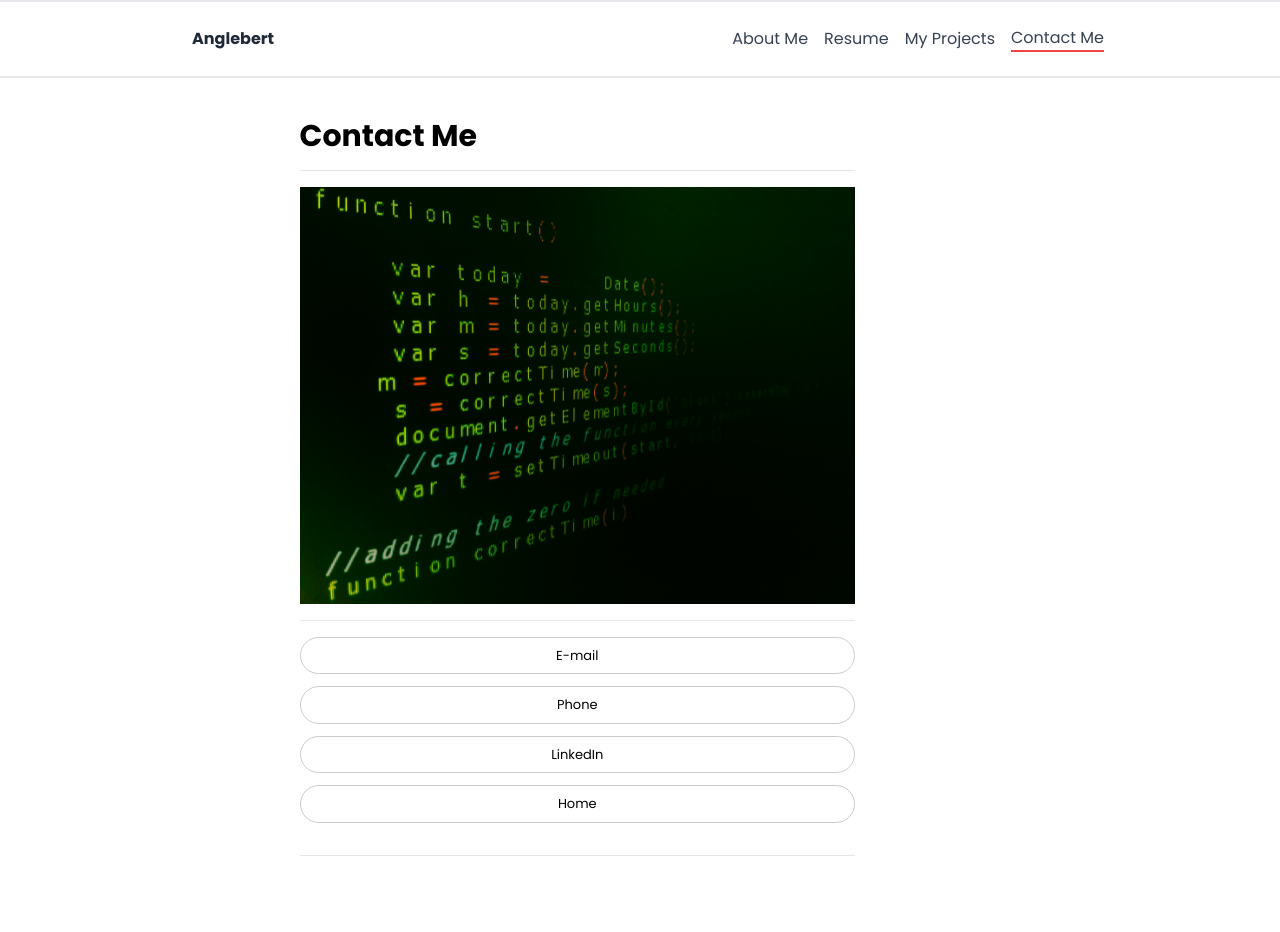
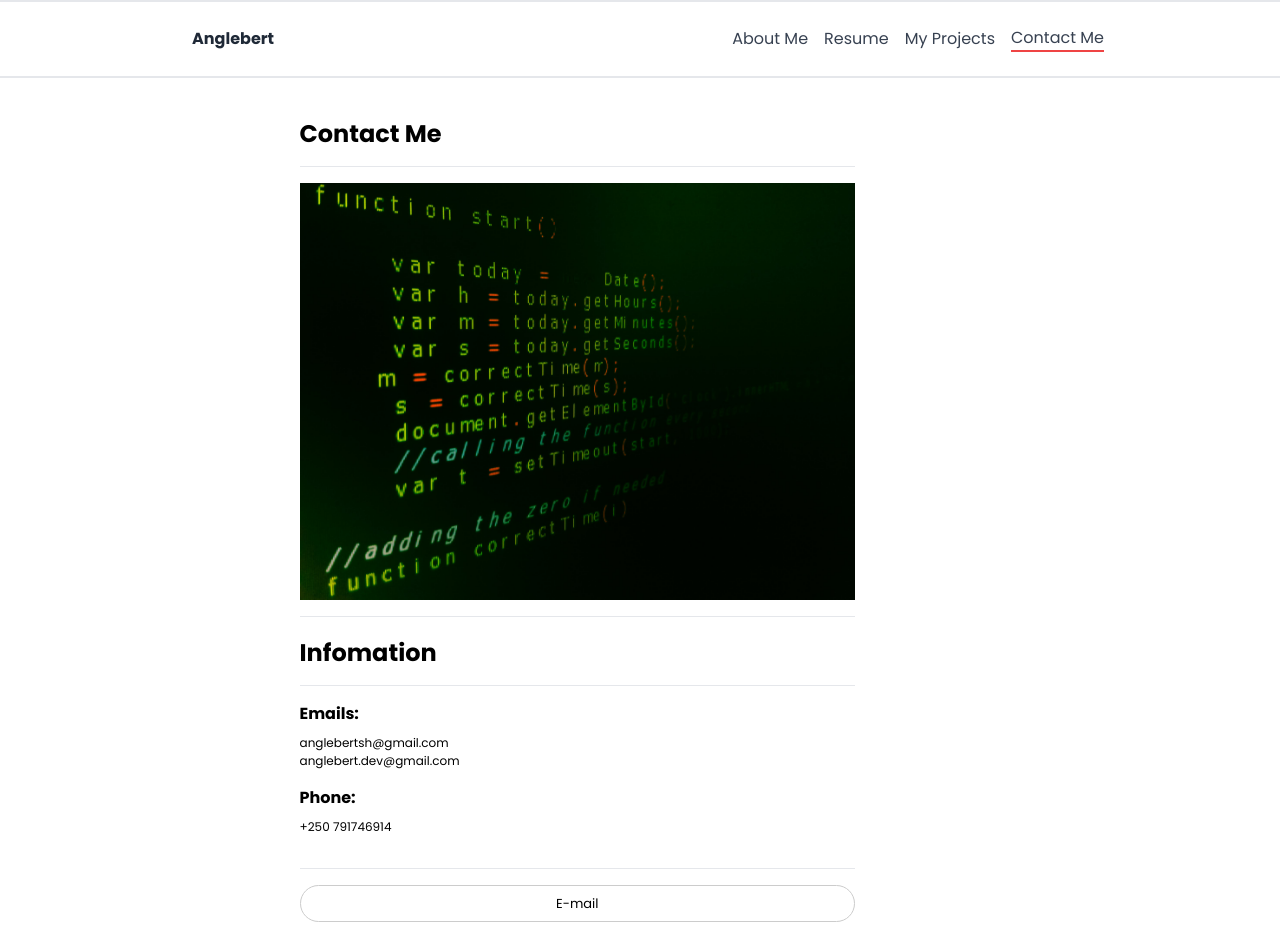
Before and after one commit to Anglebert-Dev/anglebert.github.io, a React (Create React App) app: page /contact in a window 1280 px wide. Shown: the top 932 px of the page. Built offline with nearby package versions, Linux system fonts and the light colour scheme.

Commit message:
fixed contact page

```diff
--- a/src/Page/Contact.js
+++ b/src/Page/Contact.js
@@ -5,7 +5,7 @@ import image from "../Images/compp.jpg";
 const Contact = () => {
   const handleEmailClick = () => {
     window.location.href = "mailto:anglebertsh@gmail.com";
-};
+  };
 
   const handlePhoneClick = () => {
     window.location.href = "tel:+250791746914";
@@ -21,10 +21,28 @@ const Contact = () => {
     <div className="container mx-auto p-8">
       <div className="mb-8 h-screen">
         <div className="mt-4 flex flex-col  lg:w-[62%] ml-[12%]  lg:justify-between">
-          <h1 className="text-3xl font-bold mt-[70px]">Contact Me</h1>
+          <h1 className="text-2xl font-bold mt-[70px]">Contact Me</h1>
           <hr className="mt-4 mb-4" />
           <div>
             <img src={image} alt="contact" className="" />
+          </div>
+          <hr className="mt-4 mb-5" />
+          <div>
+            <h2 className="text-2xl font-bold mb-4">Infomation</h2>
+            <hr className="mt-4 mb-4" />
+            <div className="mb-4">
+              <p className="text-1xl font-bold mb-2">
+               Emails:
+              </p>
+              <p className="text-[12px]">anglebertsh@gmail.com</p>
+              <p className="text-[12px]">anglebert.dev@gmail.com</p>
+            </div>
+            <div className="mb-4">
+              <p className="text-1xl font-bold mb-2">
+                Phone:
+              </p>
+              <p className="text-[12px]">+250 791746914</p>
+            </div>
           </div>
           <hr className="mt-4 mb-4" />
           <button
```
